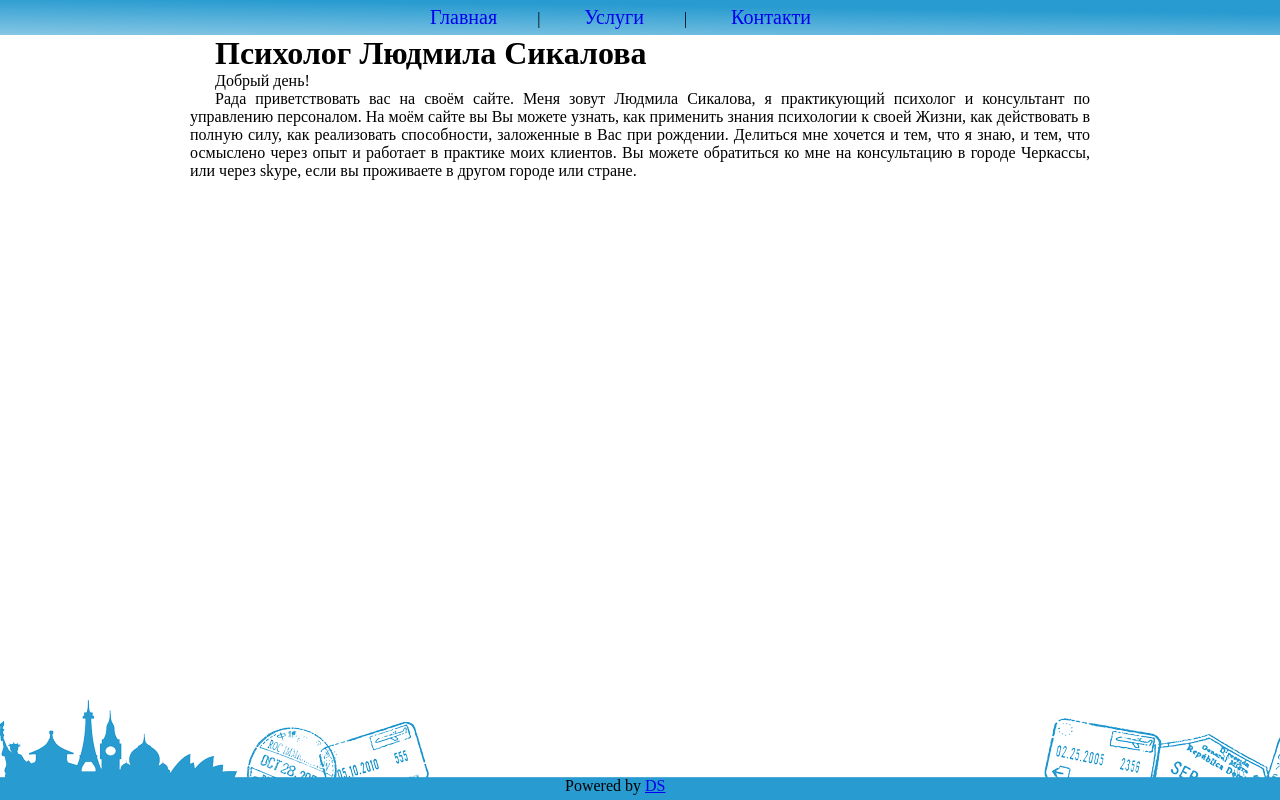
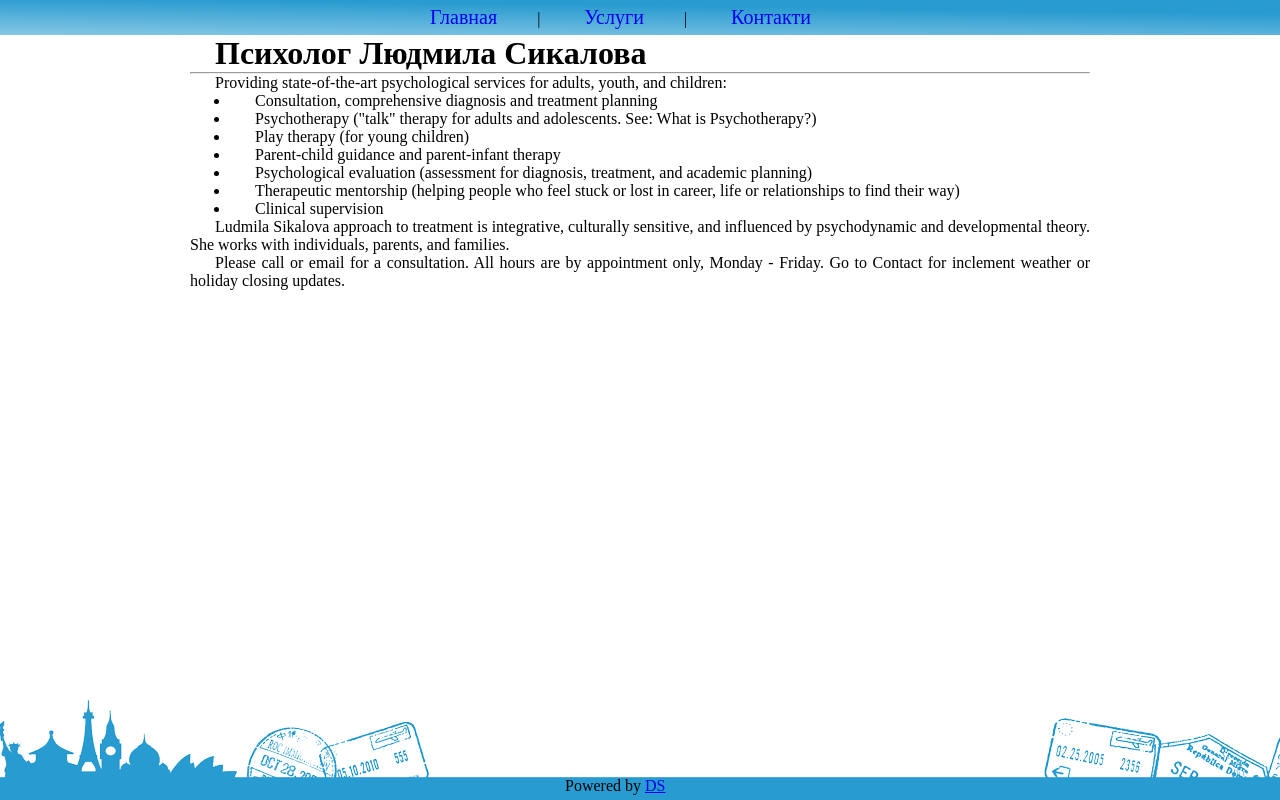
Before and after one commit to brattsev8/sikalova, a plain HTML site: page index.html in a window 1280 px wide. Drawn offline with Linux system fonts and the light colour scheme.

Commit message:
Added new information on index.html
Added descriptions of services.

```diff
--- a/index.html
+++ b/index.html
@@ -18,8 +18,20 @@
 
         <div id="container">
             <h1>Психолог Людмила Сикалова</h1>
-            <p>Добрый день!</p>
-             <p>Рада приветствовать вас на своём сайте. Меня зовут Людмила Сикалова, я практикующий психолог и консультант по управлению персоналом. На моём сайте вы Вы можете узнать, как применить знания психологии к своей Жизни, как действовать в полную силу, как реализовать способности, заложенные в Вас при рождении. Делиться мне хочется и тем, что я знаю, и тем, что осмыслено через опыт и работает в практике моих клиентов. Вы можете обратиться ко мне на консультацию в городе Черкассы, или через skype, если вы проживаете в другом городе или стране.</p>
+            <hr>
+            <p>Providing state-of-the-art psychological services for adults, youth, and children:</p>
+            <ul>
+                <li>Consultation, comprehensive diagnosis and treatment planning</li>
+                <li>Psychotherapy ("talk" therapy for adults and adolescents. See: What is Psychotherapy?)</li>
+                <li>Play therapy (for young children)</li>
+                <li>Parent-child guidance and parent-infant therapy</li>
+                <li>Psychological evaluation (assessment for diagnosis, treatment, and academic planning)</li>
+                <li>Therapeutic mentorship (helping people who feel stuck or lost in career, life or relationships to find their way)</li>
+                <li>Clinical supervision</li>
+            </ul>
+            <p>Ludmila Sikalova approach to treatment is integrative, culturally sensitive, and influenced by psychodynamic and developmental theory. She works with individuals, parents, and families.</p>
+
+            <p>Please call or email for a consultation. All hours are by appointment only, Monday - Friday. Go to Contact for inclement weather or holiday closing updates. </p>
         </div>
 
         <div id="footer">
```
